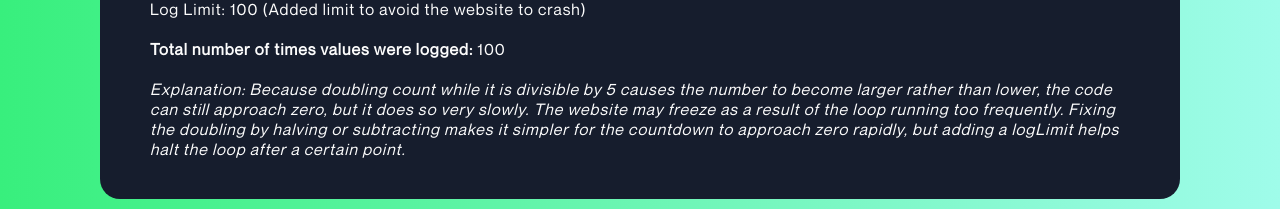
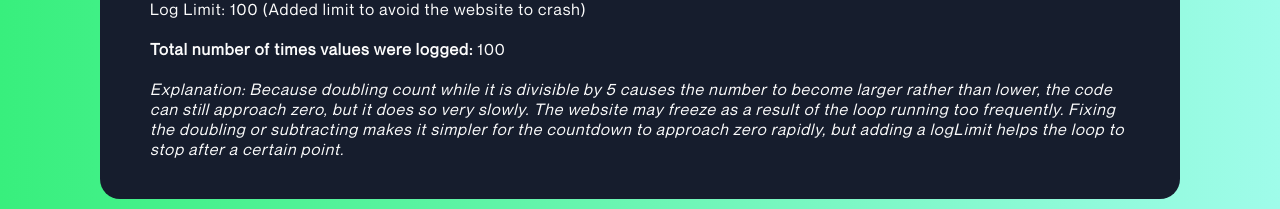
Before and after one commit to vang-o-gh/Web-Development-Activity-4, a plain HTML site: page index.html in a window 1280 px wide. Shown: the part 4645-4854 px from the top of the page. Drawn offline with Linux system fonts and the light colour scheme.

Commit message:
revised content

```diff
--- a/index.html
+++ b/index.html
@@ -360,7 +360,7 @@
             }
         }
         document.write("<b> Total number of times values were logged: </b>" + logCount + "<br><br>");
-        document.write("<i> Explanation: Because doubling count while it is divisible by 5 causes the number to become larger rather than lower, the code can still approach zero, but it does so very slowly. The website may freeze as a result of the loop running too frequently. Fixing the doubling by halving or subtracting makes it simpler for the countdown to approach zero rapidly, but adding a logLimit helps halt the loop after a certain point.</i>")
+        document.write("<i> Explanation: Because doubling count while it is divisible by 5 causes the number to become larger rather than lower, the code can still approach zero, but it does so very slowly. The website may freeze as a result of the loop running too frequently. Fixing the doubling or subtracting makes it simpler for the countdown to approach zero rapidly, but adding a logLimit helps the loop to stop after a certain point.</i>")
 
       </script>
     </section>
```
